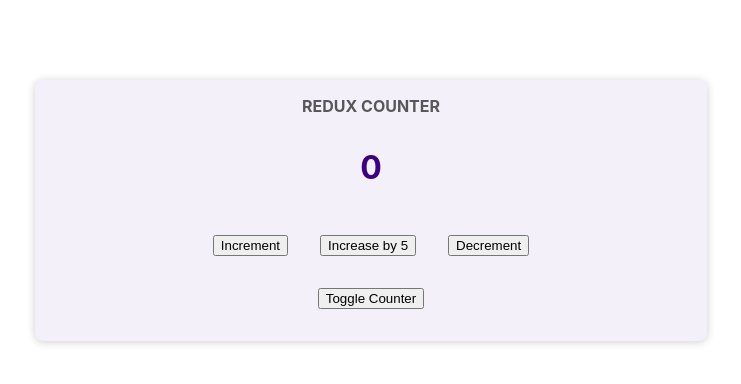
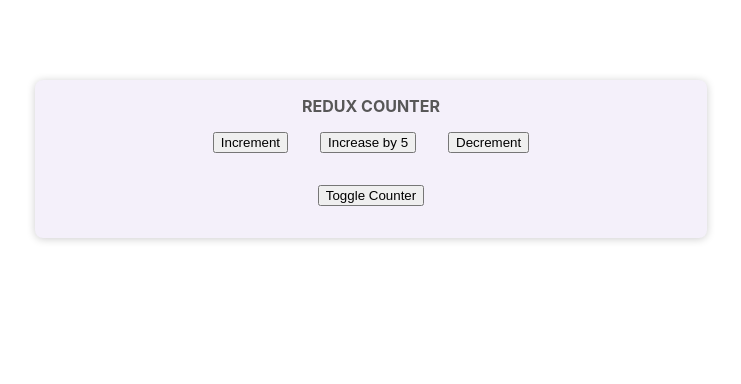
Before and after one commit to Christian-Tirado-CODE/react-practice, a React (Create React App) app: page / in a window 1280 px wide. Shown: the top 384 px of the page, without its empty margins (269-1010 px from the left). Built offline with nearby package versions, Linux system fonts and the light colour scheme.

Commit message:
Working with Redux state correctly.

```diff
--- a/src/components/Counter.js
+++ b/src/components/Counter.js
@@ -2,6 +2,11 @@ import classes from "./Counter.module.css";
 import { useSelector, useDispatch } from "react-redux";
 
 const Counter = () => {
+  // useSelector - Custom hook that allows us to get slices of state from the store.
+  const counter = useSelector(state => state.counter);
+  const showCounter = useSelector(state => state.showCounter);
+
+
   // useDispatch - Custom hook that allows us to dispatch an action.
   const dispatch = useDispatch();
 
@@ -14,14 +19,15 @@ const Counter = () => {
   const decrementHandler = () => {
      dispatch({type: 'DECREMENT'});
   }
-  const toggleCounterHandler = () => {};
-// useSelector - Custom hook that allows us to get slices of state from the store.
-  const counter = useSelector(state => state.counter);
+  const toggleCounterHandler = () => {
+    dispatch({type: 'TOGGLE_COUNTER'});
+  };
+
 
   return (
     <main className={classes.counter}>
       <h1>Redux Counter</h1>
-      <div className={classes.value}>{counter}</div>
+      {showCounter && <div className={classes.value}>{counter}</div>}
       <div>
         <button onClick={incrementHandler}>Increment</button>
         <button onClick={increaseByAmountHandler}>Increase by 5</button>
```
